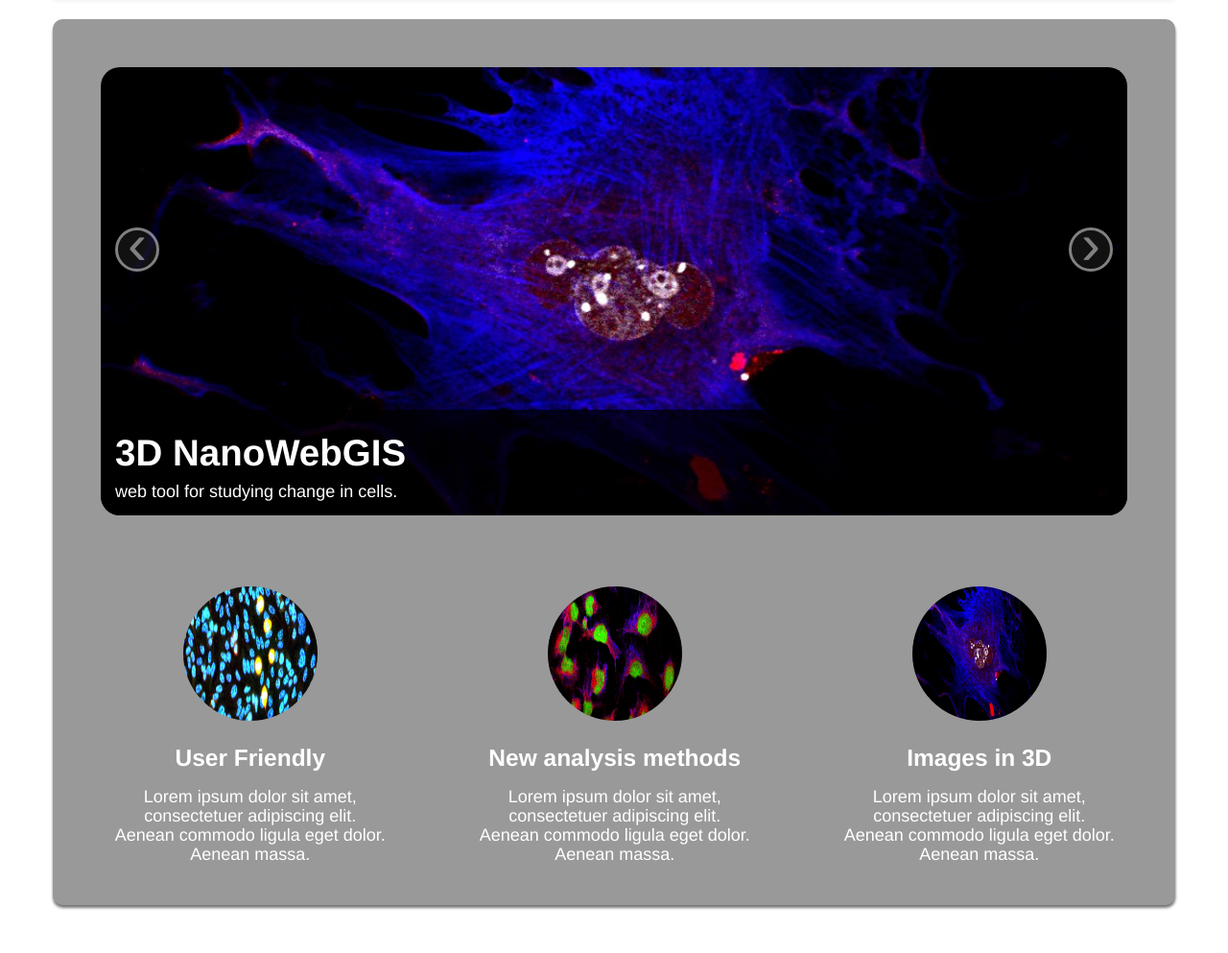
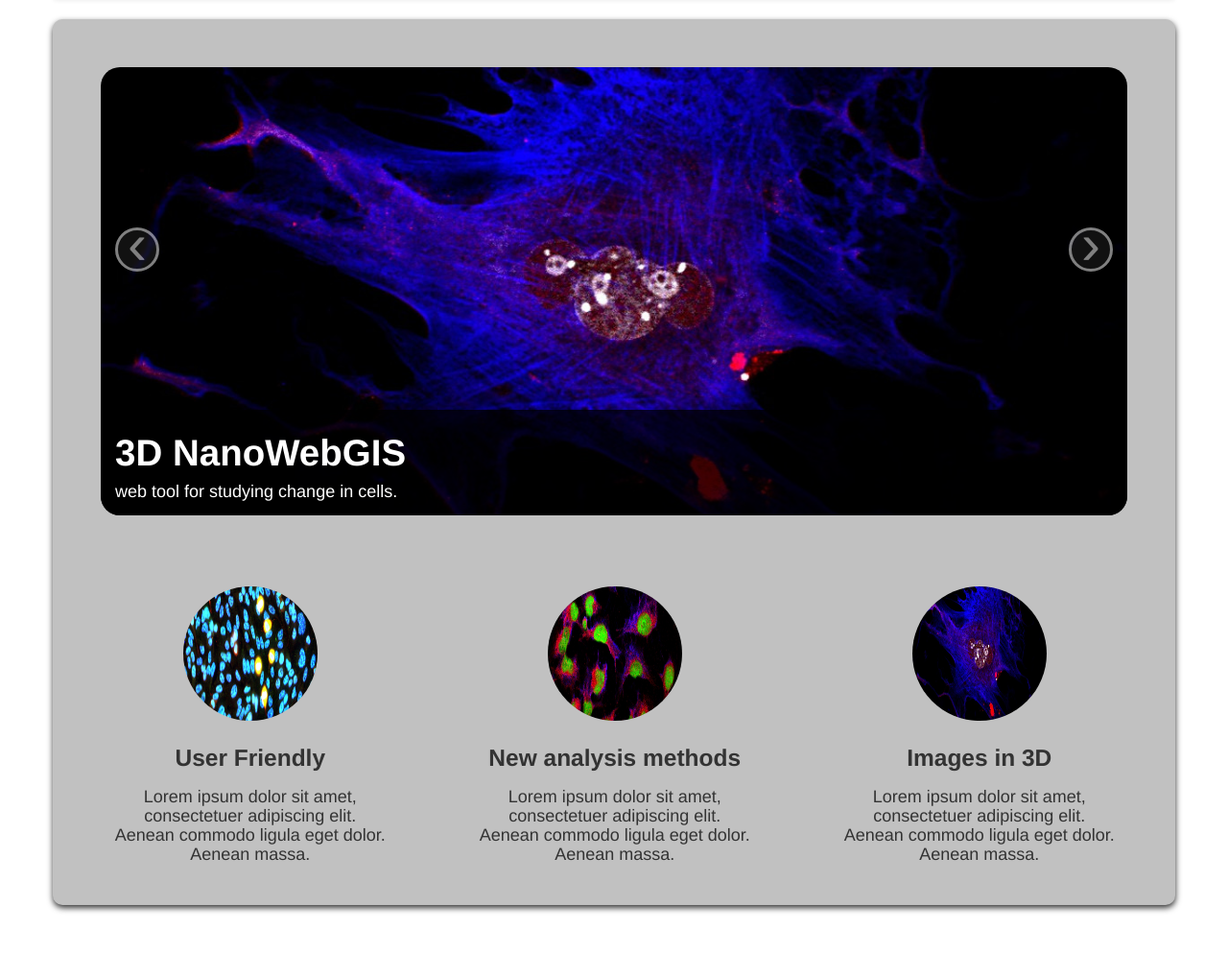
Before and after one commit to webvalley2013/nanothings, a Django app: page /ui/ in a window 1280 px wide. Shown: the part 42-1035 px from the top of the page at 96% size. Run offline with Django 3.2, Linux system fonts and the light colour scheme.

Commit message:
few mods

```diff
--- a/userinterface/static/userinterface/css/style.css
+++ b/userinterface/static/userinterface/css/style.css
@@ -34,8 +34,8 @@ body {
     font-weight: 200;
     line-height: 30px;
 
-    background-color: #999999;
-    box-shadow: 0.3px 3px 3px #777;
+    background-color: #c1c1c1;
+    box-shadow: 0.3px 3px 6px #343434;
     border-radius: 10px;
 }
 
@@ -79,16 +79,6 @@ body {
     float: none;
     margin-left: auto;
     margin-right: auto;
-}
-
-.caption h3 , .caption p , #txtAbout, #title, #nome, #txtContacts ,
-#titleR , #txtR, #titleNet,  #txtNet , #titleImg , #txtImg , #titleLicense, #txtLicense,
-#titleApi, #txtApi {
-    color: white;
-}
-
-.carousel-caption h1{
-    color: white;
 }
 
 .carousel slide {
@@ -135,3 +125,9 @@ body {
     margin: 0 auto;
     width: 95%;
 }
+
+.thumbnail .caption { color: #333; }
+
+.container {
+    color: #333;
+}
```
Also changed, not shown: userinterface/templates/license.html (+2 -5 lines).
